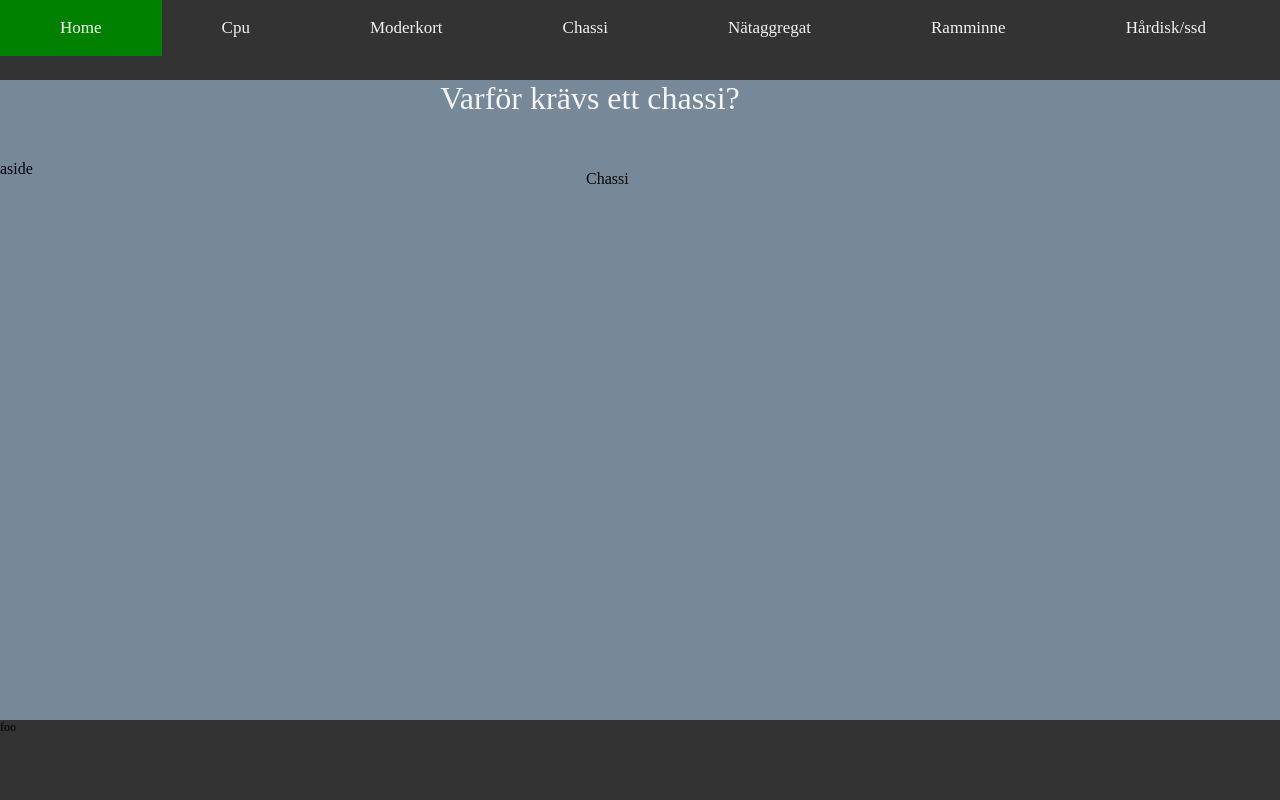
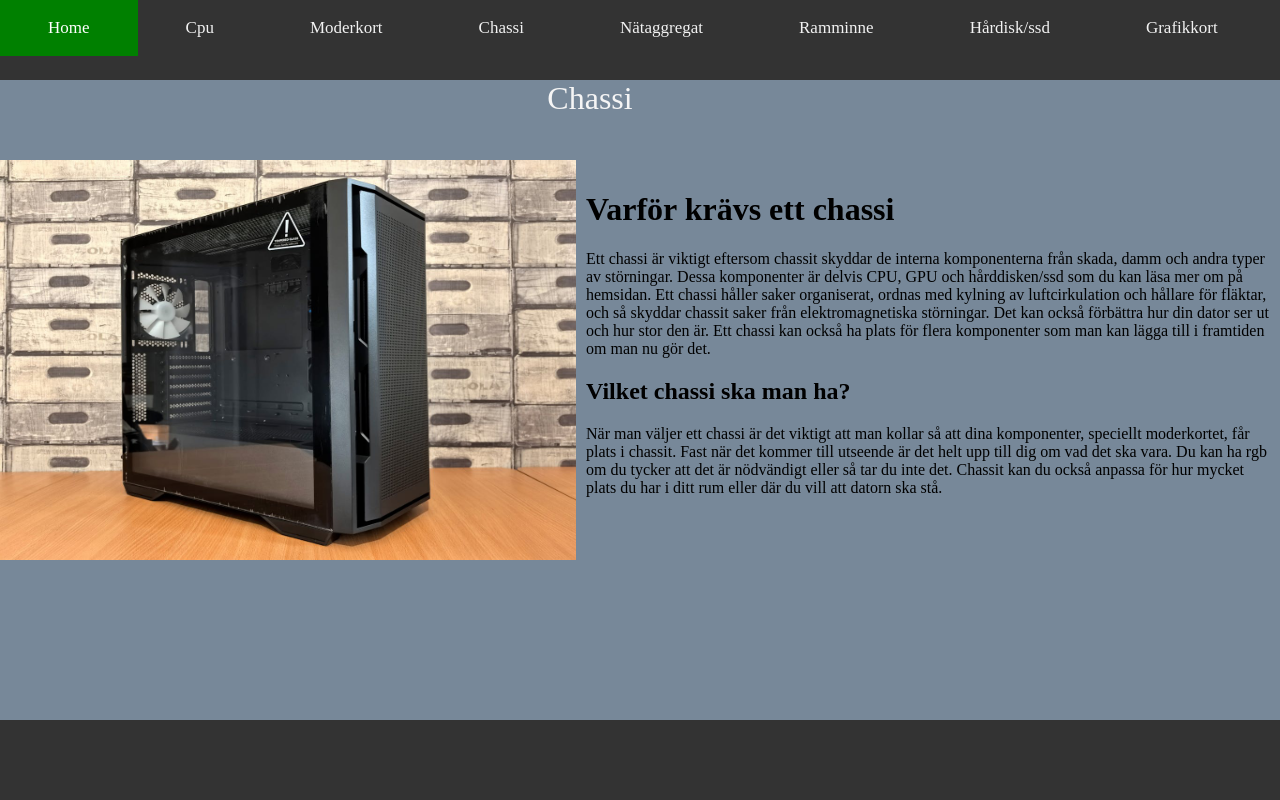
Before and after one commit to 3jt83sdv/3jt83sdv.github.io, a plain HTML site: page datorn/chassi.html in a window 1280 px wide. Drawn offline with Linux system fonts and the light colour scheme.

Commit message:
New file

```diff
--- a/datorn/chassi.html
+++ b/datorn/chassi.html
@@ -10,7 +10,7 @@
 
 <div id="wrapper">
 
-    <header> Varför krävs ett chassi? </header>
+    <header>Chassi</header>
     <nav>
         <div class="topnav">
             <a class="active" href="index.html">Home</a>
@@ -18,13 +18,22 @@
             <a href="moderkort.html">Moderkort</a>
             <a href="chassi.html">Chassi</a>
             <a href="nätaggregat.html">Nätaggregat</a>
-            <a href="rammine.html">Ramminne</a>
+            <a href="ramminne.html">Ramminne</a>
             <a href="ssd.html">Hårdisk/ssd</a>
+            <a href="grafikkort.html">Grafikkort</a>
           </div>
     </nav>
-    <aside>aside</aside>
-    <main>Chassi</main>
-    <footer>foo</footer>
+    <aside>
+        <img src="chassi.jpg" width="600px" height="400px">
+    </aside>
+    <main>
+        <h1>Varför krävs ett chassi</h1>
+        Ett chassi är viktigt eftersom chassit skyddar de interna komponenterna från skada, damm och andra typer av störningar. Dessa komponenter är delvis CPU, GPU och hårddisken/ssd som du kan läsa mer om på hemsidan. Ett chassi håller saker organiserat, ordnas med kylning av luftcirkulation och hållare för fläktar, och så skyddar chassit saker från elektromagnetiska störningar. Det kan också förbättra hur din dator ser ut och hur stor den är. Ett chassi kan också ha plats för flera komponenter som man kan lägga till i framtiden om man nu gör det.
+        <h2>Vilket chassi ska man ha?</h2>
+        När man väljer ett chassi är det viktigt att man kollar så att dina komponenter, speciellt moderkortet, får plats i chassit. Fast när det kommer till utseende är det helt upp till dig om vad det ska vara. Du kan ha rgb om du tycker att det är nödvändigt eller så tar du inte det. Chassit kan du också anpassa för hur mycket plats du har i ditt rum eller där du vill att datorn ska stå.
+
+    </main>
+    <footer></footer>
 
 </div>
 </body>
--- a/datorn/style.css
+++ b/datorn/style.css
@@ -29,7 +29,7 @@ nav{
     float: left;
     color: #f2f2f2;
     text-align: center;
-    padding: 18px 60px;
+    padding: 18px 48px;
     text-decoration: none;
     font-size: 17px;
   }
```
Also changed, not shown: datorn/cpu.html (+4 -2 lines), datorn/grafikkort.html (added, +39 -0 lines), datorn/index.html (+1 -0 lines), datorn/moderkort.html (+10 -4 lines), datorn/nätaggregat.html (+2 -1 lines), datorn/ramminne.html (+2 -1 lines), datorn/ssd.html (+2 -1 lines), datorn/grafikkort.jpeg (added), datorn/moderkort.jpeg (added).
